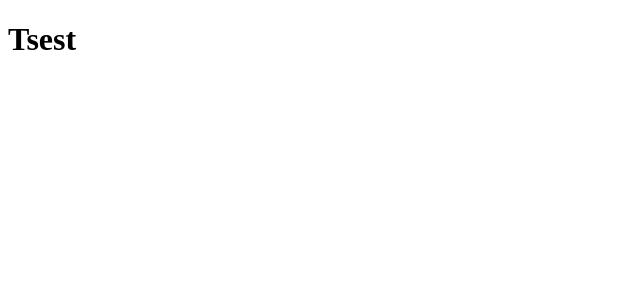
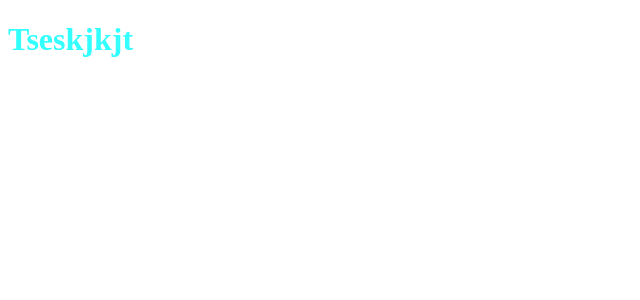
Before and after one commit to martimayoral/pokemon-immfly, a React app: page / in a window 1280 px wide. Shown: the top 300 px of the page, without its empty margins (0-640 px from the left). Built offline with nearby package versions, Linux system fonts and the light colour scheme.

Commit message:
add styled components

```diff
--- a/package.json
+++ b/package.json
@@ -33,7 +33,8 @@
   },
   "dependencies": {
     "react": "18.2.0",
-    "react-dom": "18.2.0"
+    "react-dom": "18.2.0",
+    "styled-components": "^6.1.0"
   },
   "eslintConfig": {
     "extends": "./node_modules/standard/eslintrc.json"
--- a/src/App.jsx
+++ b/src/App.jsx
@@ -1,3 +1,9 @@
-const App = () => <h1>Tsest</h1>
+import styled from 'styled-components'
+
+const H1Styled = styled.h1`
+    color: #3ff;
+`
+
+const App = () => <H1Styled>Tseskjkjt</H1Styled>
 
 export default App
```
Also changed, not shown: 1 other file (tests, documents, lock files or other folders).
